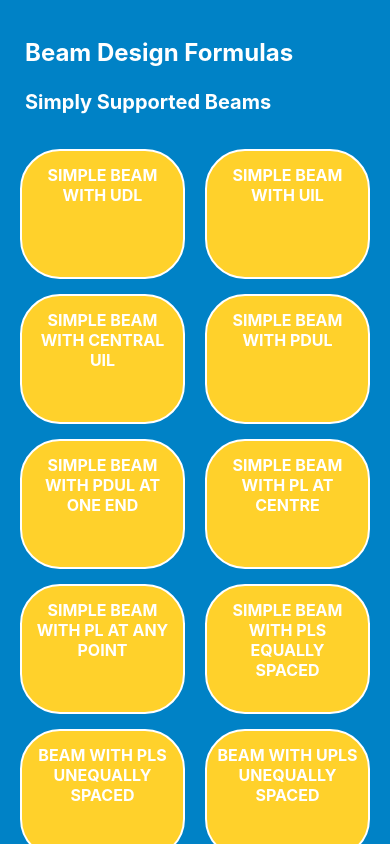
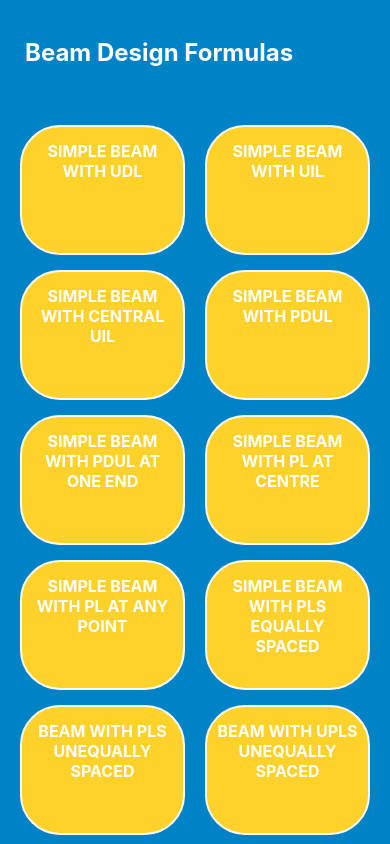
Before and after one commit to avoguga/StaticApp, a React Native app: screen / in a window 390 px wide. Built offline with nearby package versions, Linux system fonts and the light colour scheme.

Commit message:
adding picker and adding external dts

```diff
--- a/package.json
+++ b/package.json
@@ -10,6 +10,7 @@
     "eject": "expo eject"
   },
   "dependencies": {
+    "@react-native-community/picker": "^1.8.1",
     "expo": "~44.0.0",
     "expo-status-bar": "~1.2.0",
     "react": "17.0.1",
--- a/src/screens/Home/index.tsx
+++ b/src/screens/Home/index.tsx
@@ -1,14 +1,14 @@
-import React, { useState } from "react";
+import React, { useState, useRef } from "react";
 import { View, ScrollView } from "react-native";
 import { globalStyles } from "../../styles/global";
 import { Header, SubHeader } from "../../components/Header";
 import SympleSupportedBeams from "../../components/SymplySupportedBeams";
+
 const Home = ({}) => {
-  const [beamsType, setBeamsType] = useState();
+  const [beamsType, setBeamsType] = useState("aaaaaaa");
 
   const ScreenDisplay = () => {
-    if(beamsType === "Symple Supported Beams"){
-
+    if (beamsType === "Symple Supported Beams") {
     }
     return <SympleSupportedBeams />;
   };
@@ -16,7 +16,7 @@ const Home = ({}) => {
   return (
     <View style={globalStyles.container}>
       <Header text="Beam Design Formulas" />
-      <SubHeader text="Simply Supported Beams" />
+
       <ScrollView style={globalStyles.content}>
         <View>{ScreenDisplay()}</View>
       </ScrollView>
--- /dev/null
+++ b/src/types/externals.d.ts
@@ -0,0 +1 @@
+declare module "react-native-picker-select";
```
Also changed, not shown: 1 other file (tests, documents, lock files or other folders).
